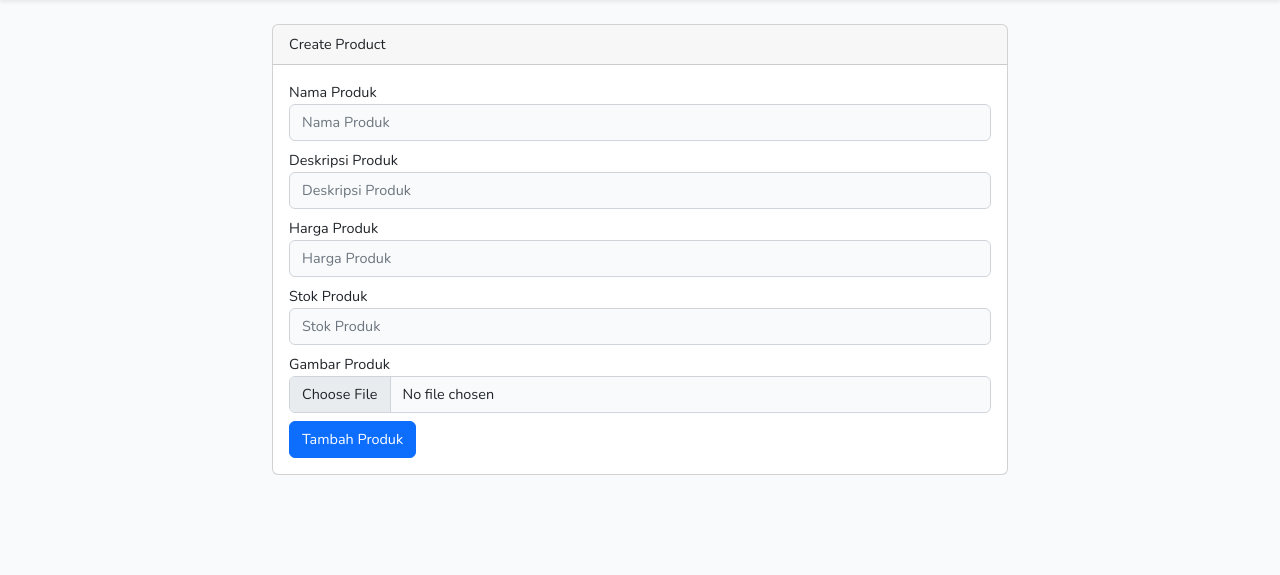
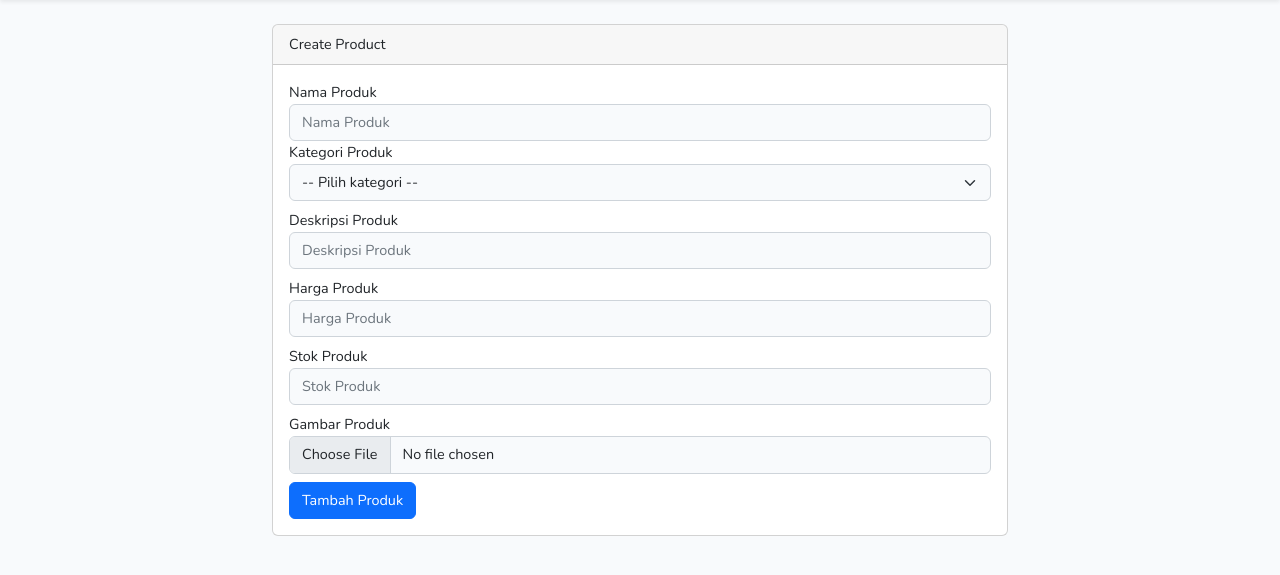
Before and after one commit to jimmywiraarbaa/crm-opung, a Laravel app: page /product/create in a window 1280 px wide. Shown: the part 55-630 px from the top of the page. Run offline with Laravel 12, Linux system fonts and the light colour scheme; a user stored in the database is signed in; data comes from the database, SQL or seed files in the repository; style sheets or scripts are compiled from the project's sources; some libraries are stand-ins or nearby versions.

Commit message:
Penambahan Kategory

```diff
--- a/app/Http/Controllers/ProductController.php
+++ b/app/Http/Controllers/ProductController.php
@@ -18,6 +18,7 @@ class ProductController extends Controller
     {
         $request->validate([
             'name' => 'required',
+            'category' => 'required',
             'price' => 'required',
             'stock' => 'required',
             'description' => 'required',
@@ -31,6 +32,7 @@ class ProductController extends Controller
 
         Product::create([
             'name' => $request->name,
+            'category' => $request->category,
             'price' => $request->price,
             'stock' => $request->stock,
             'description' => $request->description,
@@ -40,9 +42,17 @@ class ProductController extends Controller
         return Redirect::route('create_product');
     }
 
-    public function index_product()
+    public function index_product(Request $request)
     {
-        $products = Product::all();
+        $products = Product::query();
+
+        // Filter berdasarkan kategori jika ada
+        if ($request->has('category') && !empty($request->category)) {
+            $products->where('category', $request->category);
+        }
+
+        $products = $products->get();
+
         return view('index_product', compact('products'));
     }
 
@@ -60,6 +70,7 @@ class ProductController extends Controller
     {
         $request->validate([
             'name' => 'required',
+            'category' => 'required',
             'price' => 'required',
             'stock' => 'required',
             'description' => 'required',
@@ -73,6 +84,7 @@ class ProductController extends Controller
 
         $product->update([
             'name' => $request->name,
+            'category' => $request->category,
             'price' => $request->price,
             'stock' => $request->stock,
             'description' => $request->description,
--- a/app/Models/Product.php
+++ b/app/Models/Product.php
@@ -11,6 +11,7 @@ class Product extends Model
 
     protected $fillable = [
         'name',
+        'category',
         'price',
         'description',
         'image',
--- a/resources/views/create_product.blade.php
+++ b/resources/views/create_product.blade.php
@@ -23,29 +23,42 @@
                                     @csrf
                                     <div class="form-group">
                                         <label for="name">Nama Produk</label>
-                                        <input class="form-control" type="text" name="name" placeholder="Nama Produk">
+                                        <input class="form-control" type="text" name="name" placeholder="Nama Produk"
+                                            required>
                                     </div>
+
+                                    <div class="form-group">
+                                        <label for="category">Kategori Produk</label>
+                                        <select class="form-select" name="category" aria-label="Default select example"
+                                            required>
+                                            <option selected>-- Pilih kategori --</option>
+                                            <option value="Makanan">Makanan</option>
+                                            <option value="Minuman">Minuman</option>
+                                        </select>
+                                    </div>
+
 
                                     <div class="form-group mt-2">
                                         <label for="description">Deskripsi Produk</label>
                                         <input class="form-control" type="text" name="description"
-                                            placeholder="Deskripsi Produk">
+                                            placeholder="Deskripsi Produk" required>
                                     </div>
 
                                     <div class="form-group mt-2">
                                         <label for="price">Harga Produk</label>
-                                        <input class="form-control" type="number" name="price"
-                                            placeholder="Harga Produk">
+                                        <input class="form-control" type="number" name="price" placeholder="Harga Produk"
+                                            required>
                                     </div>
 
                                     <div class="form-group mt-2">
                                         <label for="stock">Stok Produk</label>
-                                        <input class="form-control" type="number" name="stock" placeholder="Stok Produk">
+                                        <input class="form-control" type="number" name="stock" placeholder="Stok Produk"
+                                            required>
                                     </div>
 
                                     <div class="form-group mt-2">
                                         <label for="file">Gambar Produk</label>
-                                        <input class="form-control" type="file" name="image">
+                                        <input class="form-control" type="file" name="image" required>
                                     </div>
                                     <button class="btn btn-primary mt-2" type="submit">Tambah Produk</button>
                                 </form>
```
Also changed, not shown: resources/views/edit_product.blade.php (+13 -0 lines), resources/views/index_product.blade.php (+11 -0 lines), database/migrations/2024_03_27_035845_create_products_table.php.
